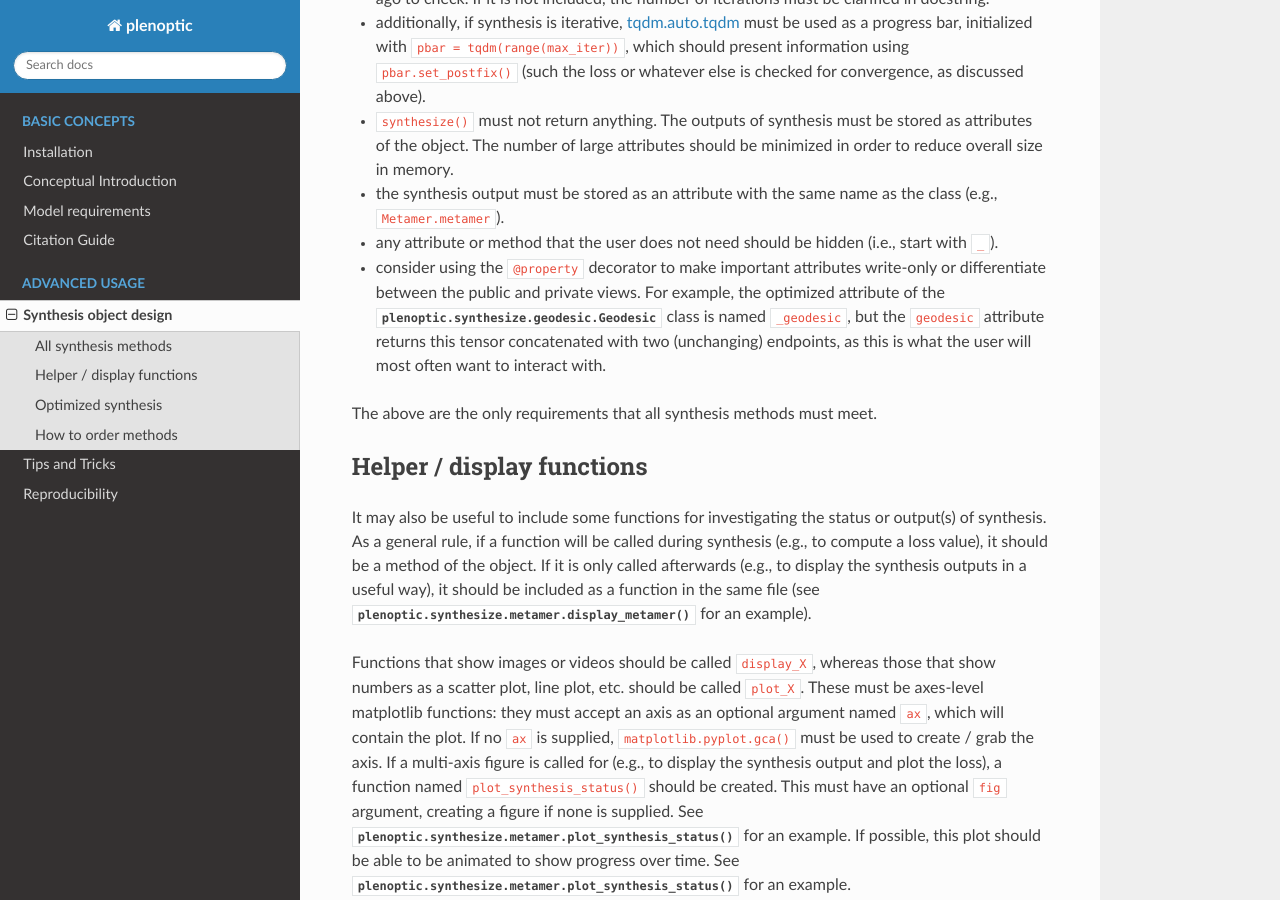
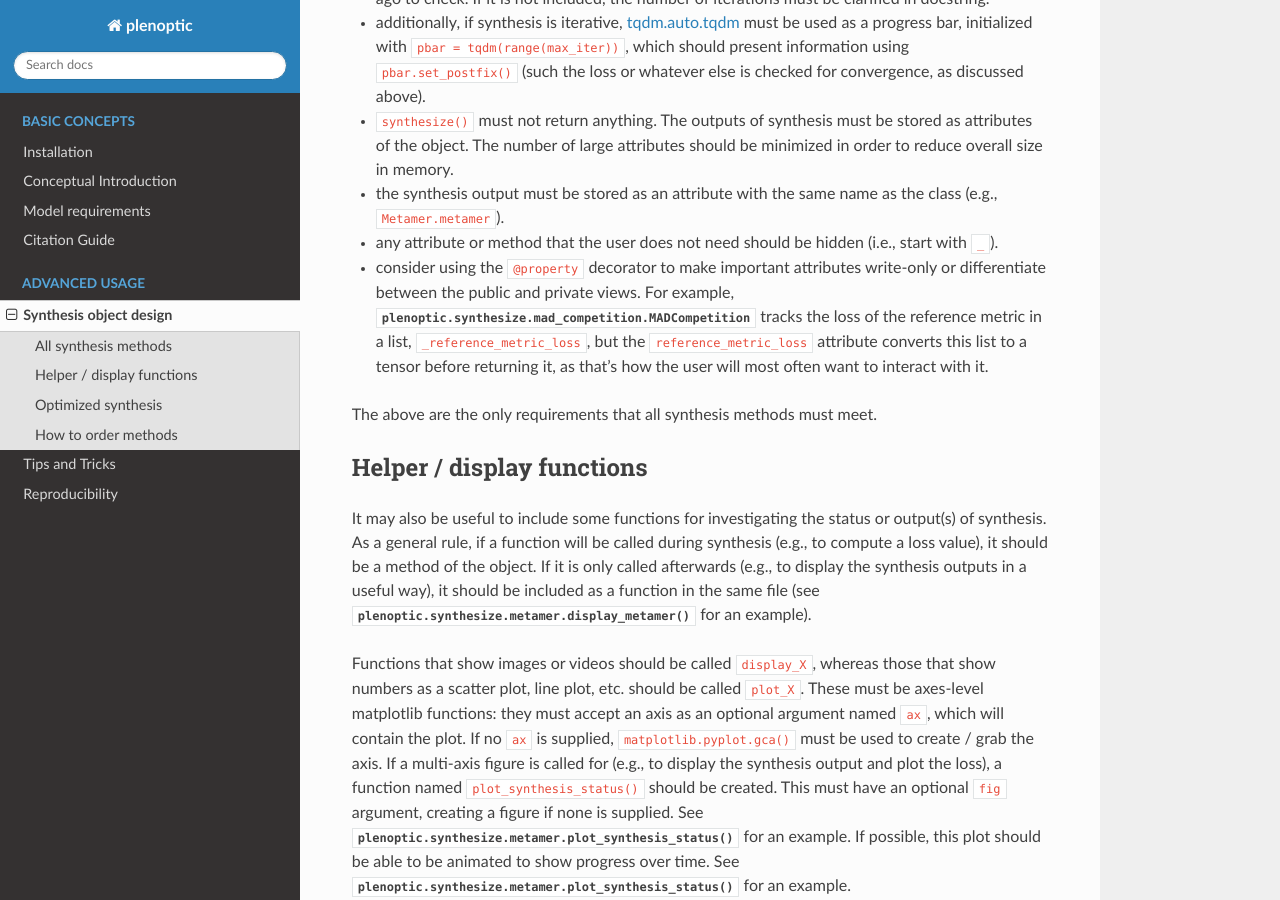
Before and after one commit to plenoptic-org/plenoptic, a Sphinx documentation site: the page built from docs/synthesis.rst, in a window 1280 px wide and 900 px high, scrolled down 1408 px. Built offline with Sphinx 7.4.7 and the Read the Docs theme 2.0.0, drawn with Linux system fonts in a browser that asks for light colours; pages that are not in the unit, such as notebooks, are missing from menus; the version number could not be read and is left out; some of the changed text lies outside the part shown.

Commit message:
removes geodesics from docs

```diff
--- a/docs/citation.rst
+++ b/docs/citation.rst
@@ -31,7 +31,6 @@ component you use:
 -  :class:`plenoptic.synthesize.metamer.Metamer`: or :class:`plenoptic.synthesize.metamer.MetamerCTF`: [Portilla2000]_.
 - :class:`plenoptic.synthesize.mad_competition.MADCompetition`: [Wang2008]_.
 - :class:`plenoptic.synthesize.eigendistortion.Eigendistortion`: [Berardino2017]_.
-- :class:`plenoptic.synthesize.geodesic.Geodesic`: [Henaff2016]_.
 - :class:`plenoptic.simulate.canonical_computations.steerable_pyramid_freq.SteerablePyramidFreq`: [Simoncelli1995]_ ([Simoncelli1992]_ contains a longer discussion about the motivation and the logic, while [Simoncelli1995]_ describes the implementation that is used here).
 - :class:`plenoptic.simulate.models.portilla_simoncelli.PortillaSimoncelli`: [Portilla2000]_.
 - :class:`plenoptic.simulate.models.frontend` (any model): [Berardino2017]_.
--- a/docs/synthesis.rst
+++ b/docs/synthesis.rst
@@ -78,10 +78,10 @@ Furthermore:
   start with ``_``).
 * consider using the ``@property`` decorator to make important attributes
   write-only or differentiate between the public and private views. For example,
-  the optimized attribute of the :class:`plenoptic.synthesize.geodesic.Geodesic`
-  class is named ``_geodesic``, but the ``geodesic`` attribute returns this
-  tensor concatenated with two (unchanging) endpoints, as this is what the user
-  will most often want to interact with.
+  :class:`plenoptic.synthesize.mad_competition.MADCompetition` tracks the loss
+  of the reference metric in a list, ``_reference_metric_loss``, but the
+  ``reference_metric_loss`` attribute converts this list to a tensor before
+  returning it, as that's how the user will most often want to interact with it.
 
 The above are the only requirements that all synthesis methods must meet.
 
@@ -190,8 +190,7 @@ follow these guidelines:
   helper methods that aren't scientifically interesting (e.g.,
   ``_initialize_optimizer()``, ``_store()``).
 * Next, any other content-related methods, such as helper methods that perform
-  useful computations that are not called by ``__init__()`` or ``synthesize()``
-  (e.g., :class:`plenoptic.synthesize.geodesic.Geodesic.calculate_jerkiness`).
+  useful computations that are not called by ``__init__()`` or ``synthesize()``.
 * Next, the helper functions we ignored from earlier, such as
   ``_initialize_optimizer()`` and ``_store()``.
 * Next, ``save()``, ``load()``, ``to()``.
--- a/docs/tips.rst
+++ b/docs/tips.rst
@@ -45,9 +45,6 @@ methods.
   visualize these values. You will likely need to spend time trying out
   different values for the ``metric_tradeoff_lambda`` argument set during
   initialization to achieve this.
-- For geodesics, check that your geodesic's path energy is small enough and that
-  the deviation from a straight line in representational space is minimal (use
-  :func:`plenoptic.synthesize.geodesic.plot_deviation_from_line`)
 
 For all of the above, if synthesis has not found a good solution, you may need
 to run synthesis longer, use a learning-rate scheduler, change the learning
```
Also changed, not shown: docs/index.rst (+0 -14 lines), 1 other file.
